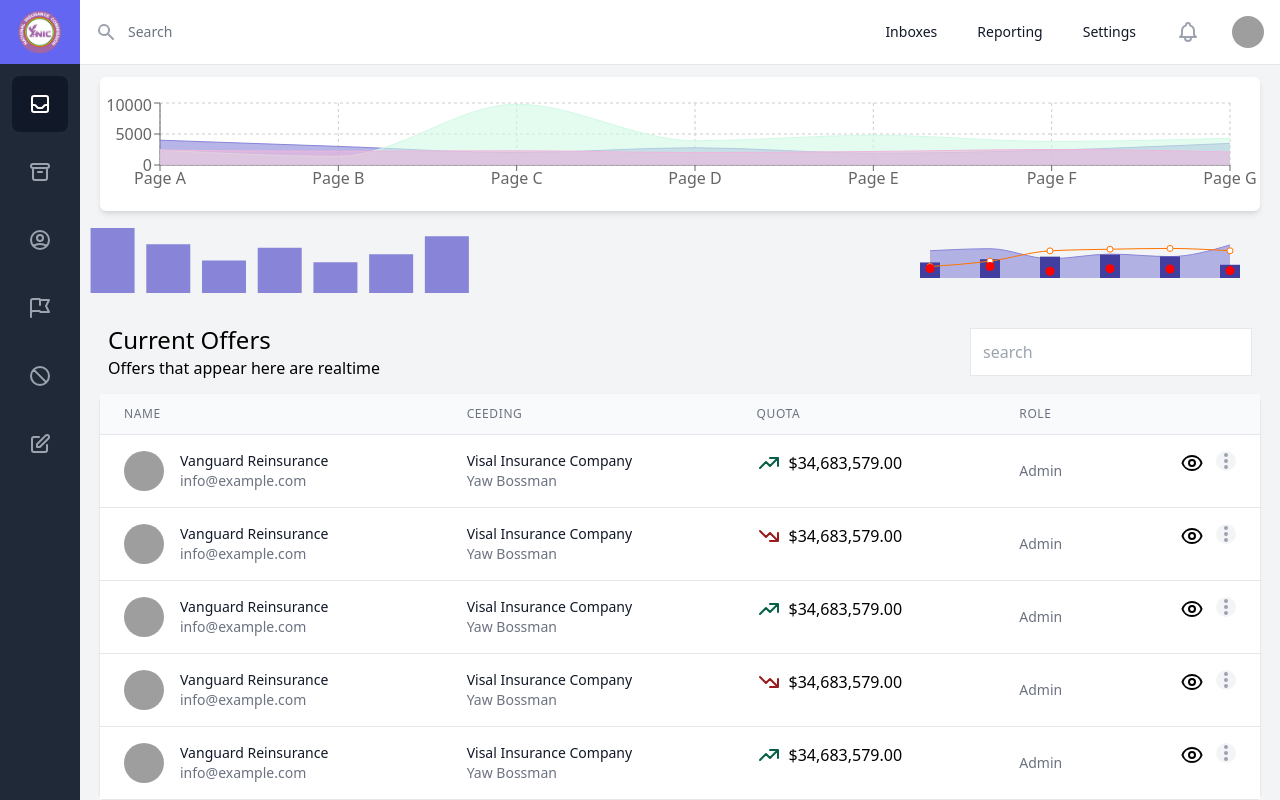
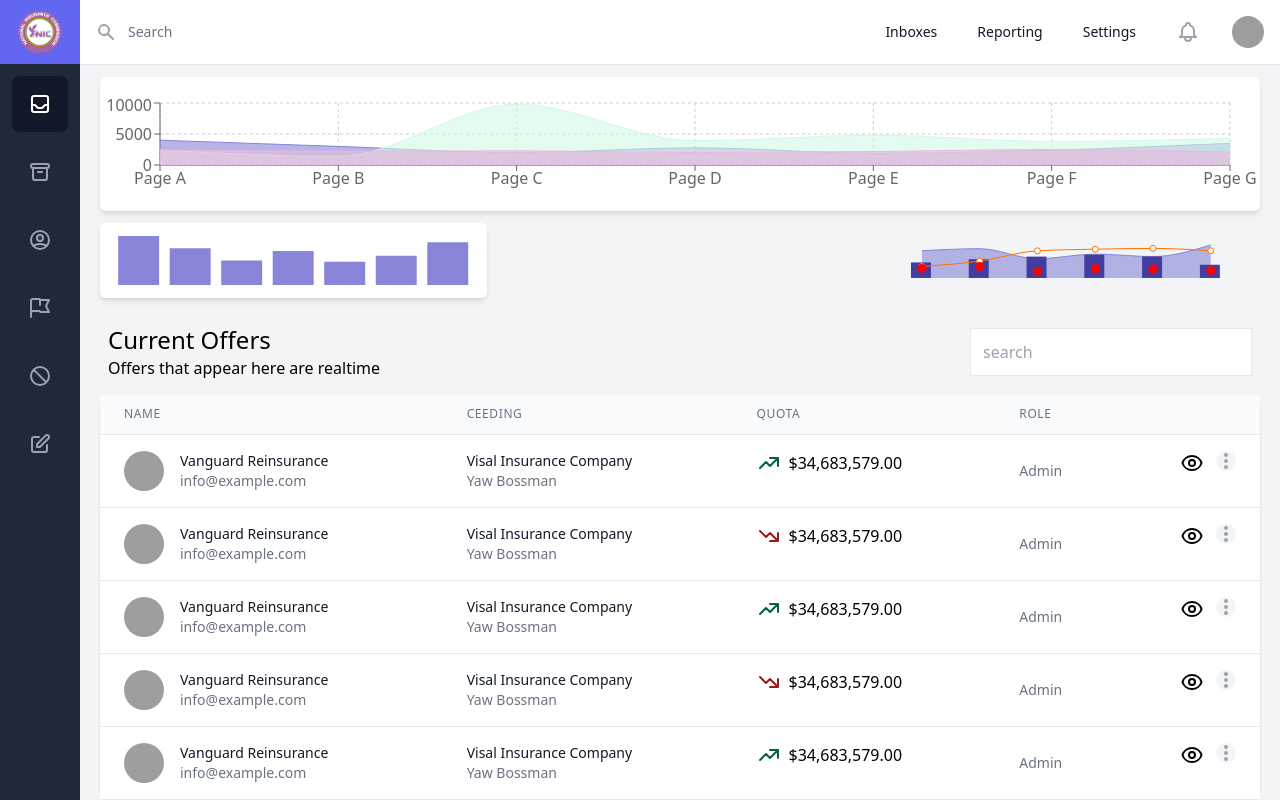
Before and after one commit to Khoby-790/template-nic, a React (Create React App) app: page / in a window 1280 px wide. Built offline with nearby package versions, Linux system fonts and the light colour scheme; grey boxes are pictures that could not be loaded.

Commit message:
--- Auto-Git Commit ---

```diff
--- a/src/pages/Dashboard/Dashboard.tsx
+++ b/src/pages/Dashboard/Dashboard.tsx
@@ -83,8 +83,8 @@ const Dashboard = (props: Props) => {
                     </AreaChart>
                 </ResponsiveContainer>
             </div>
-            <div className="grid h-64 lg:grid-cols-3">
-                <div className="">
+            <div className="grid mx-5 h-64 lg:grid-cols-3">
+                <div className="bg-white py-2 px-2 shadow-md rounded-md">
                     <SubGraphsBarchart />
                 </div>
                 <div>
```
